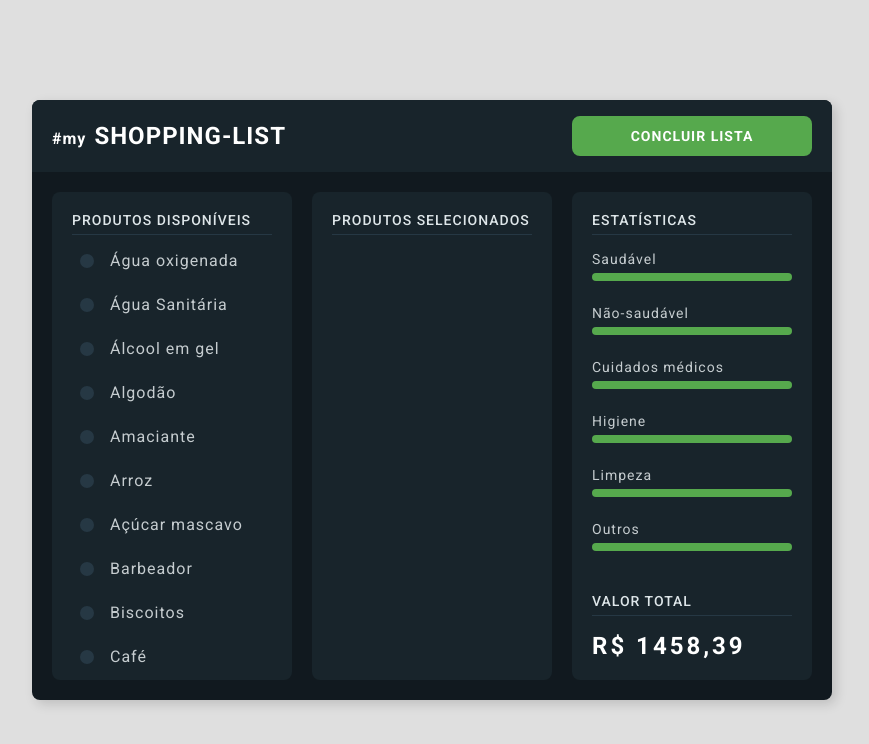
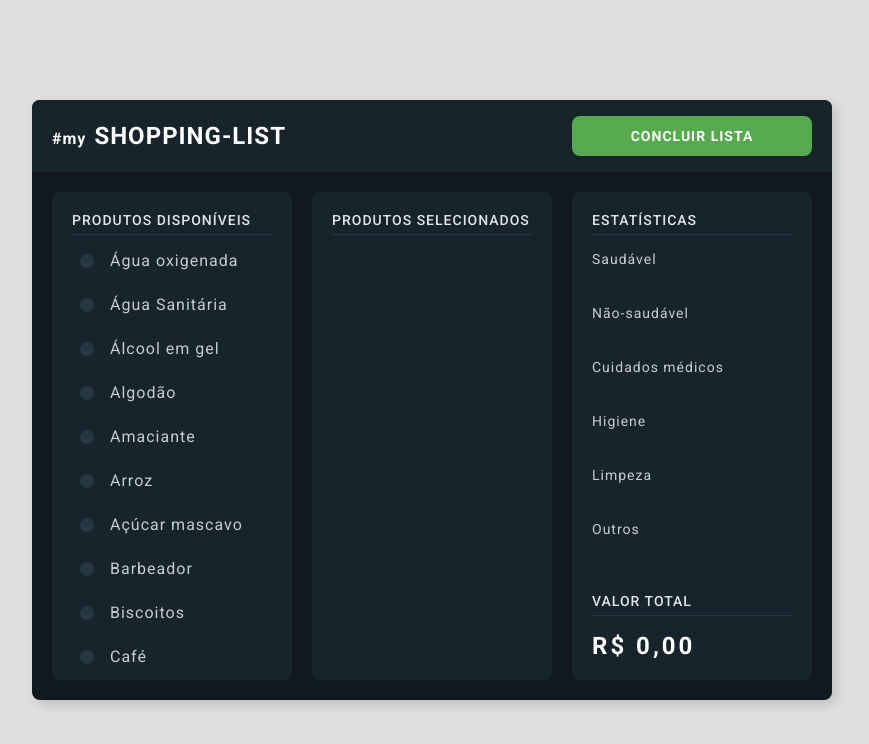
Before and after one commit to Henrickqt/redux-reduxpersist-react-typescript, a React (Create React App) app: page / in a window 1280 px wide. Shown: the top 744 px of the page, without its empty margins (208-1077 px from the left). Built offline with nearby package versions, Linux system fonts and the light colour scheme.

Commit message:
Finish the Statistic logics

```diff
--- a/src/components/Statistic/index.tsx
+++ b/src/components/Statistic/index.tsx
@@ -1,25 +1,73 @@
 import React from 'react';
+import { useSelector } from 'react-redux';
 
 import Subject from '../../shared/Subject';
 import LineChart from '../../shared/LineChart';
 
+import {
+  getSelectedProducts,
+  getTotalPrice
+} from '../../store/Product/Product.selectors';
+
+import calculatePercentage from '../../utils/calculatePercentage';
+
 import { Container, Value } from './styles';
 
 function Statistic() {
+  const selectedProducts = useSelector(getSelectedProducts);
+  const totalPrice = useSelector(getTotalPrice);
+
+  function handlePercentage(category: string) {
+    const totalProducts = selectedProducts.length;
+    const totalCategory = selectedProducts
+      .filter((product) => product.tags.includes(category)).length
+    ;
+
+    return calculatePercentage(totalCategory, totalProducts);
+  }
+
   return (
     <Container>
       <Subject title="Estatísticas">
-        <LineChart title="Saudável" />
-        <LineChart title="Não-saudável" />
-        <LineChart title="Cuidados médicos" />
-        <LineChart title="Higiene" />
-        <LineChart title="Limpeza" />
-        <LineChart title="Outros" />
+        <LineChart
+          title="Saudável"
+          color="var(--color-primary-lighter)"
+          percentage={handlePercentage('healthy')}
+        />
+        <LineChart
+          title="Não-saudável"
+          color="var(--color-primary-light)"
+          percentage={handlePercentage('junk')}
+        />
+        <LineChart
+          title="Cuidados médicos"
+          color="var(--color-primary)"
+          percentage={handlePercentage('health')}
+        />
+        <LineChart
+          title="Higiene"
+          color="var(--color-primary-dark)"
+          percentage={handlePercentage('hygiene')}
+        />
+        <LineChart
+          title="Limpeza"
+          color="var(--color-primary-darker)"
+          percentage={handlePercentage('cleaning')}
+        />
+        <LineChart
+          title="Outros"
+          color="var(--color-primary-darkest)"
+          percentage={handlePercentage('others')}
+        />
       </Subject>
 
       <Subject title="Valor total">
         <Value>
-          R$ 1458,39
+          {totalPrice.toLocaleString('pt-br', {
+            minimumFractionDigits: 2,
+            style: 'currency',
+            currency: 'BRL'
+          })}
         </Value>
       </Subject>
     </Container>
--- a/src/shared/Item/index.tsx
+++ b/src/shared/Item/index.tsx
@@ -22,7 +22,10 @@ const Item: React.FC<ItemProps> = (props) => {
     <Container onClick={() => handleToggle(props.id)}>
       <Indicator checked={props.checked} />
       <Label>
-        {props.name}
+        {props.name.length > 16
+          ? props.name.substring(0, 14).concat('...')
+          : props.name
+        }
       </Label>
     </Container>
   );
--- a/src/shared/LineChart/index.tsx
+++ b/src/shared/LineChart/index.tsx
@@ -4,6 +4,8 @@ import { Container, Title, Chart } from './styles';
 
 interface LineChartProps {
   title: string;
+  color: string;
+  percentage: number;
 }
 
 const LineChart: React.FC<LineChartProps> = (props) => {
@@ -12,7 +14,10 @@ const LineChart: React.FC<LineChartProps> = (props) => {
       <Title>
         {props.title}
       </Title>
-      <Chart />
+      <Chart
+        color={props.color}
+        percentage={props.percentage}
+      />
     </Container>
   );
 }
--- a/src/shared/LineChart/styles.ts
+++ b/src/shared/LineChart/styles.ts
@@ -1,4 +1,9 @@
 import styled from 'styled-components';
+
+interface ChartProps {
+  color: string;
+  percentage: number;
+}
 
 export const Container = styled.div`
   margin-top: 16px;
@@ -11,10 +16,11 @@ export const Title = styled.h3`
   font-weight: 400;
 `;
 
-export const Chart = styled.div`
+export const Chart = styled.div<ChartProps>`
+  width: ${(props) => props.percentage}%;
   height: 8px;
   border-radius: 4px;
   margin-top: 6px;
-  background-color: var(--color-primary);
+  background-color: ${(props) => props.color};
   transition: 0.5s ease;
 `;
--- /dev/null
+++ b/src/utils/calculatePercentage.ts
@@ -0,0 +1,3 @@
+export default function calculatePercentage(dividend: number, divider: number) {
+  return divider === 0 ? 0 : (dividend*100)/divider;
+}
```
